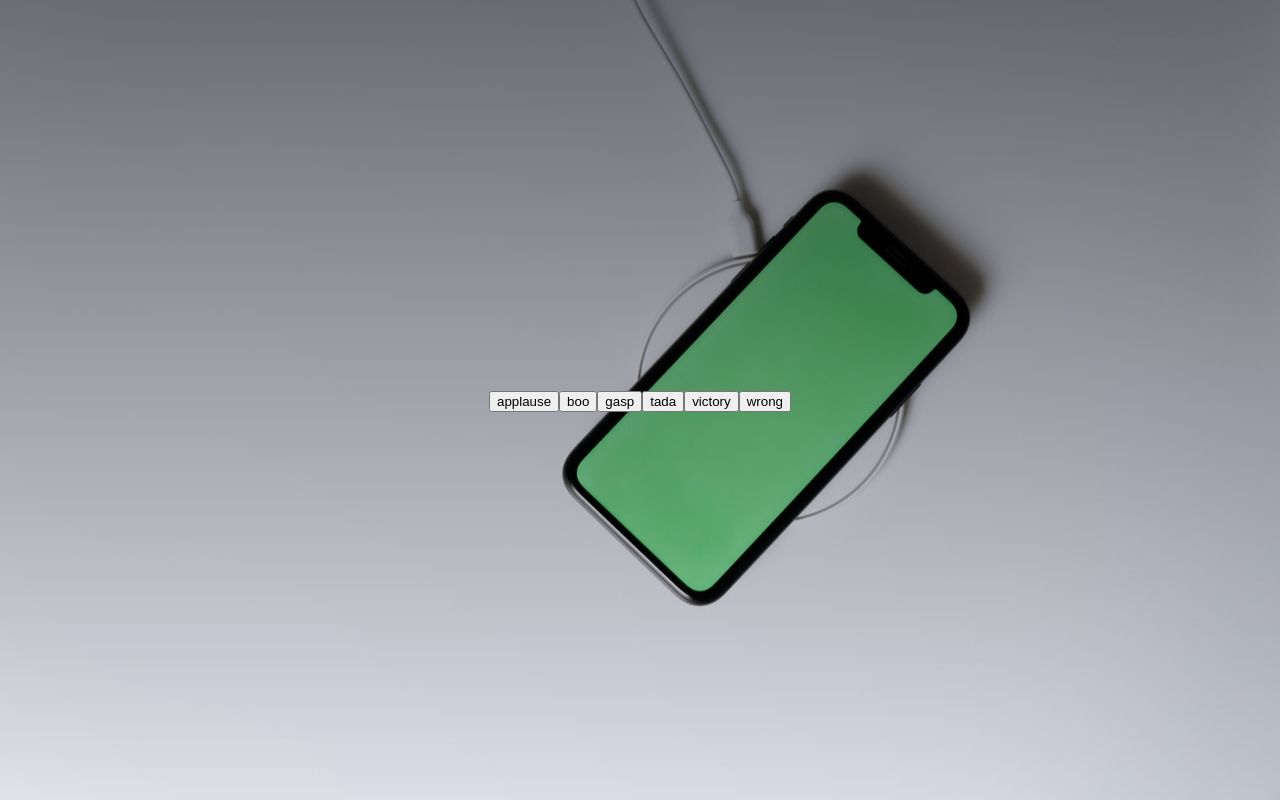
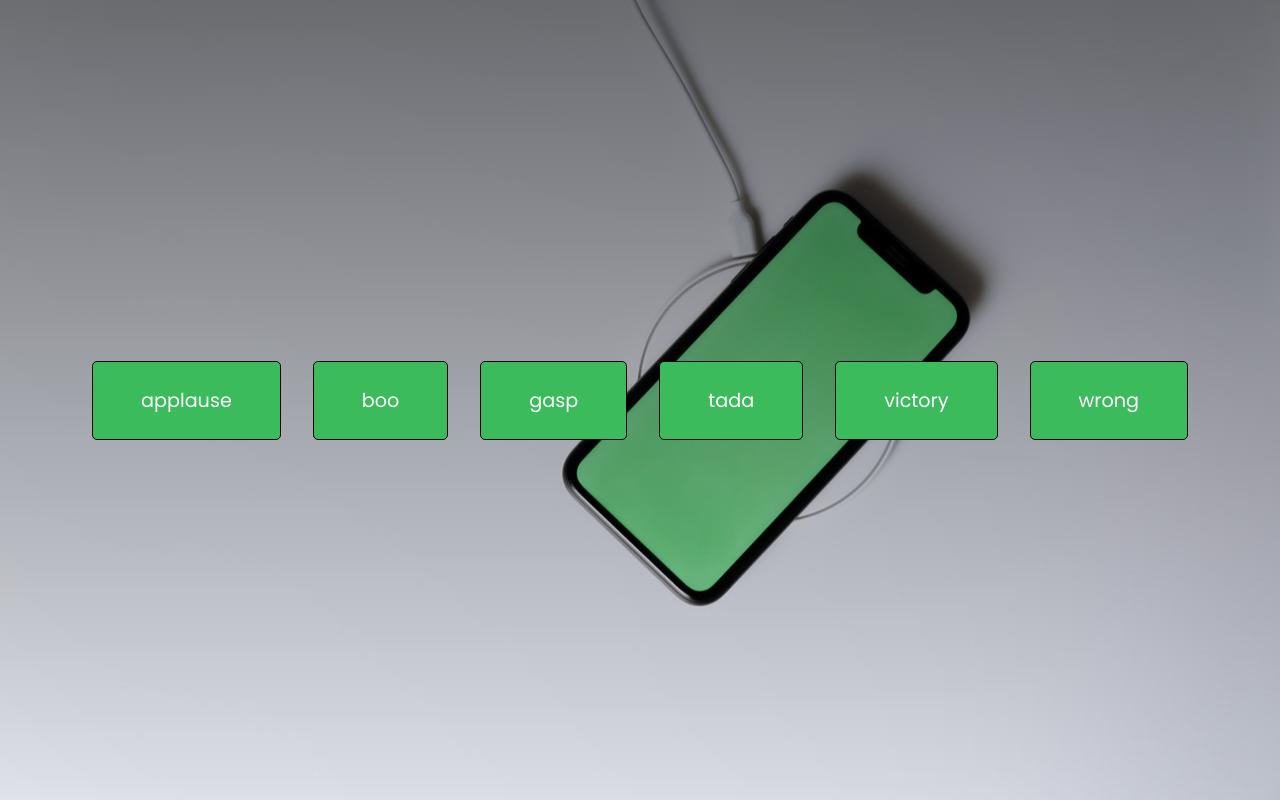
Before and after one commit to dominicdaviescodes/day-9, a plain HTML site: page index.html in a window 1280 px wide. Drawn offline with Linux system fonts and the light colour scheme.

Commit message:
style buttons

```diff
--- a/style.css
+++ b/style.css
@@ -21,3 +21,23 @@ body {
   overflow: hidden;
   margin: 0;
 }
+
+.btn {
+  background-color: #3cbb5c;
+  border-radius: 5px;
+  border: 1px solid #000;
+  color: #fff;
+  margin: 1rem;
+  padding: 1.5rem 3rem;
+  font-size: 1.2rem;
+  font-family: inherit;
+  cursor: pointer;
+}
+
+.btn:hover {
+  opacity: 0.9;
+}
+
+.btn:focus {
+  outline: none;
+}
```
